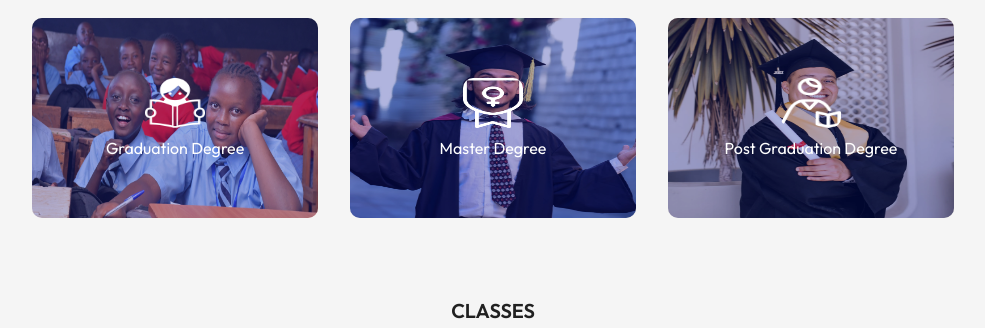
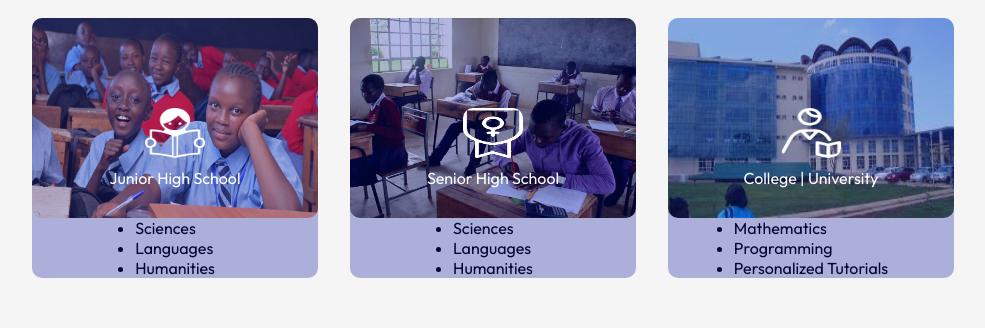
Before and after one commit to CalmaxBenard/cridon-pinnacle, a React (Create React App) app: page / in a window 1280 px wide. Shown: the part 1680-2008 px from the top of the page, without its empty margins (147-1132 px from the left). Built offline with nearby package versions, Linux system fonts and the light colour scheme.

Commit message:
add programs description

```diff
--- a/src/Components/Programs/Programs.js
+++ b/src/Components/Programs/Programs.js
@@ -1,8 +1,8 @@
 import React from 'react'
 import './Programs.css'
 import program_1 from '../../assets/program-1.png'
-import program_2 from '../../assets/program-2.png'
-import program_3 from '../../assets/program-3.png'
+import program_2 from '../../assets/program-2.jpg'
+import program_3 from '../../assets/program-3.jpeg'
 import program_icon_1 from '../../assets/program-icon-1.png'
 import program_icon_2 from '../../assets/program-icon-2.png'
 import program_icon_3 from '../../assets/program-icon-3.png'
@@ -14,22 +14,43 @@ const Programs = () => {
             <img src={program_1} alt='first program' />
             <div className='caption'>
                 <img src={program_icon_1} alt='' />
-                <p>Graduation Degree</p>
+                <p>Junior High School</p>
             </div>
+            <span className='content'>
+                <ul>
+                    <li>Sciences</li>
+                    <li>Languages</li>
+                    <li>Humanities</li>
+                </ul>
+            </span>
         </div>
         <div className='program'>
             <img src={program_2} alt='second program' />
             <div className='caption'>
                 <img src={program_icon_2} alt='' />
-                <p>Master Degree</p>
+                <p>Senior High School</p>
             </div>
+            <span className='content'>
+                <ul>
+                    <li>Sciences</li>
+                    <li>Languages</li>
+                    <li>Humanities</li>
+                </ul>
+            </span>
         </div>
         <div className='program'>
             <img src={program_3} alt='third program' />
             <div className='caption'>
                 <img src={program_icon_3} alt='' />
-                <p>Post Graduation Degree</p>
+                <p>College | University</p>
             </div>
+            <span className='content'>
+                <ul>
+                    <li>Mathematics</li>
+                    <li>Programming</li>
+                    <li>Personalized Tutorials</li>
+                </ul>
+            </span>
         </div>
     </div>
   )
```
